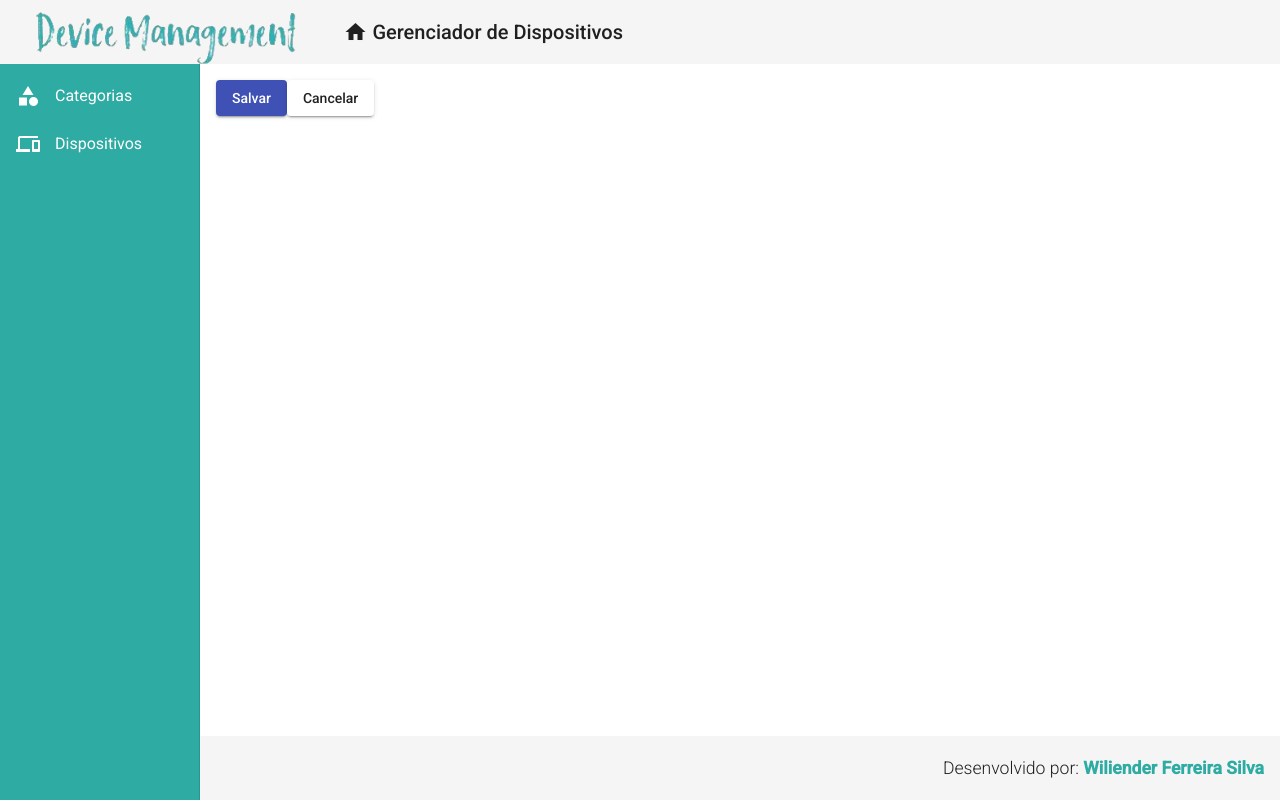
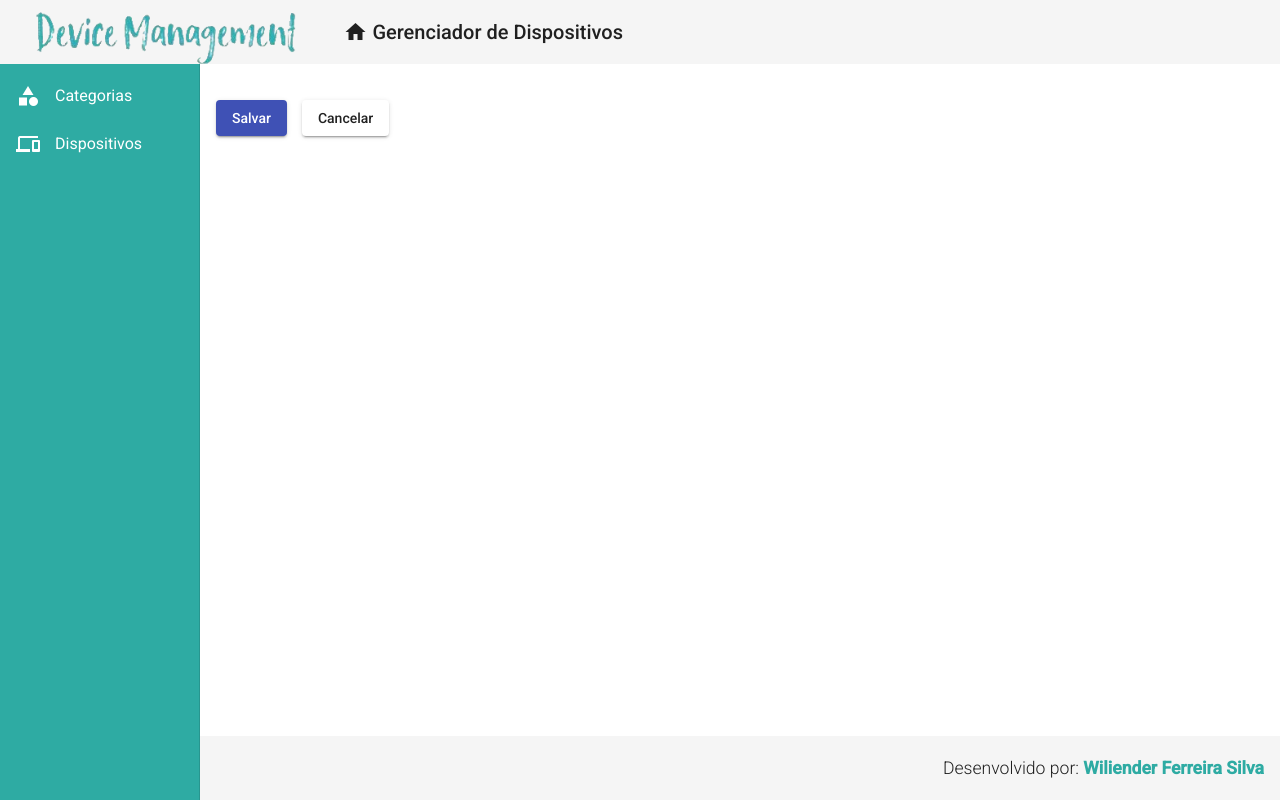
Before and after one commit to wiliender/desafio-fullstack, an Angular app in the folder frontend/: page /dispositivos/create in a window 1280 px wide. Built offline with nearby package versions, Linux system fonts and the light colour scheme.

Commit message:
Update Estilização

```diff
--- a/frontend/src/app/components/dispositivos/dispositivos-create/dispositivos-create.component.css
+++ b/frontend/src/app/components/dispositivos/dispositivos-create/dispositivos-create.component.css
@@ -0,0 +1,8 @@
+form {
+    display: flex;
+    flex-direction: column;
+}
+
+button {
+    margin: 20px 15px 0px 0px;
+}
```
